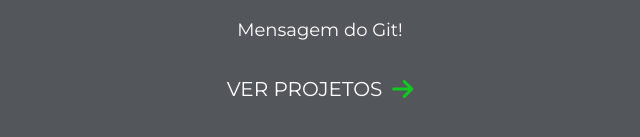
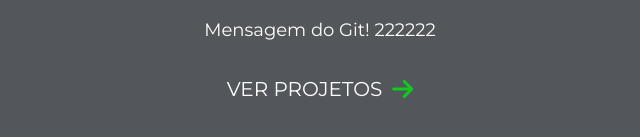
Before and after one commit to gcampolina/Portfolio, a plain HTML site: page index.html in a window 1280 px wide. Shown: the part 551-688 px from the top of the page, 320-960 px from the left. Drawn offline with Linux system fonts and the light colour scheme.

Commit message:
Update index.html

```diff
--- a/index.html
+++ b/index.html
@@ -27,7 +27,7 @@
 
 
         <p class="fade-in">Desenvolvedor Front-End <br> Crie soluções digitais que elevem a experiência do usuário e impulsionem o sucesso do seu negócio.</p>
-<p>Mensagem do Git!</p>
+<p>Mensagem do Git! 222222</p>
         <div class="projects fade-in">
             <span>Ver Projetos</span>
             <a href="projetos.html"><i class="fa-solid fa-arrow-right"></i></a>
```
